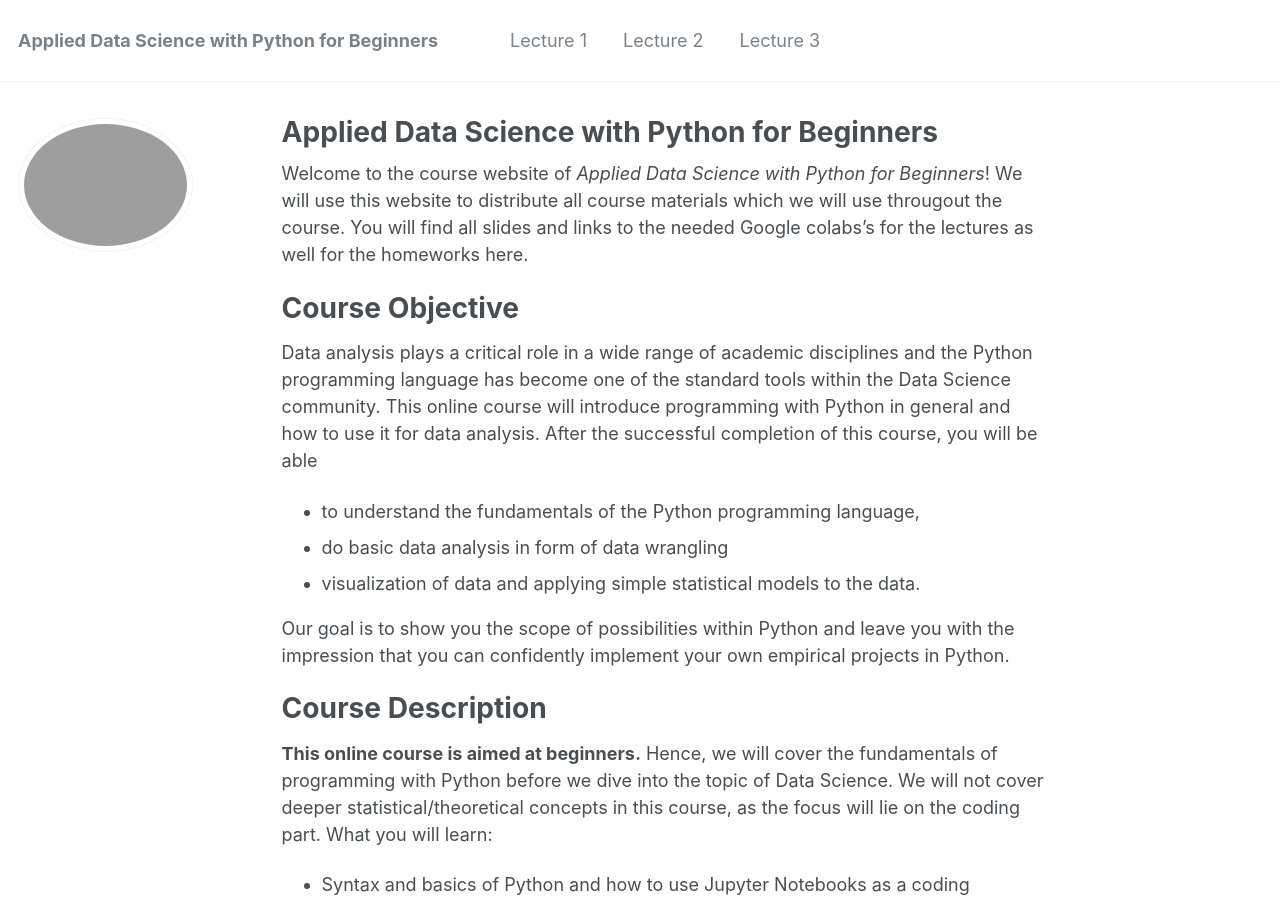
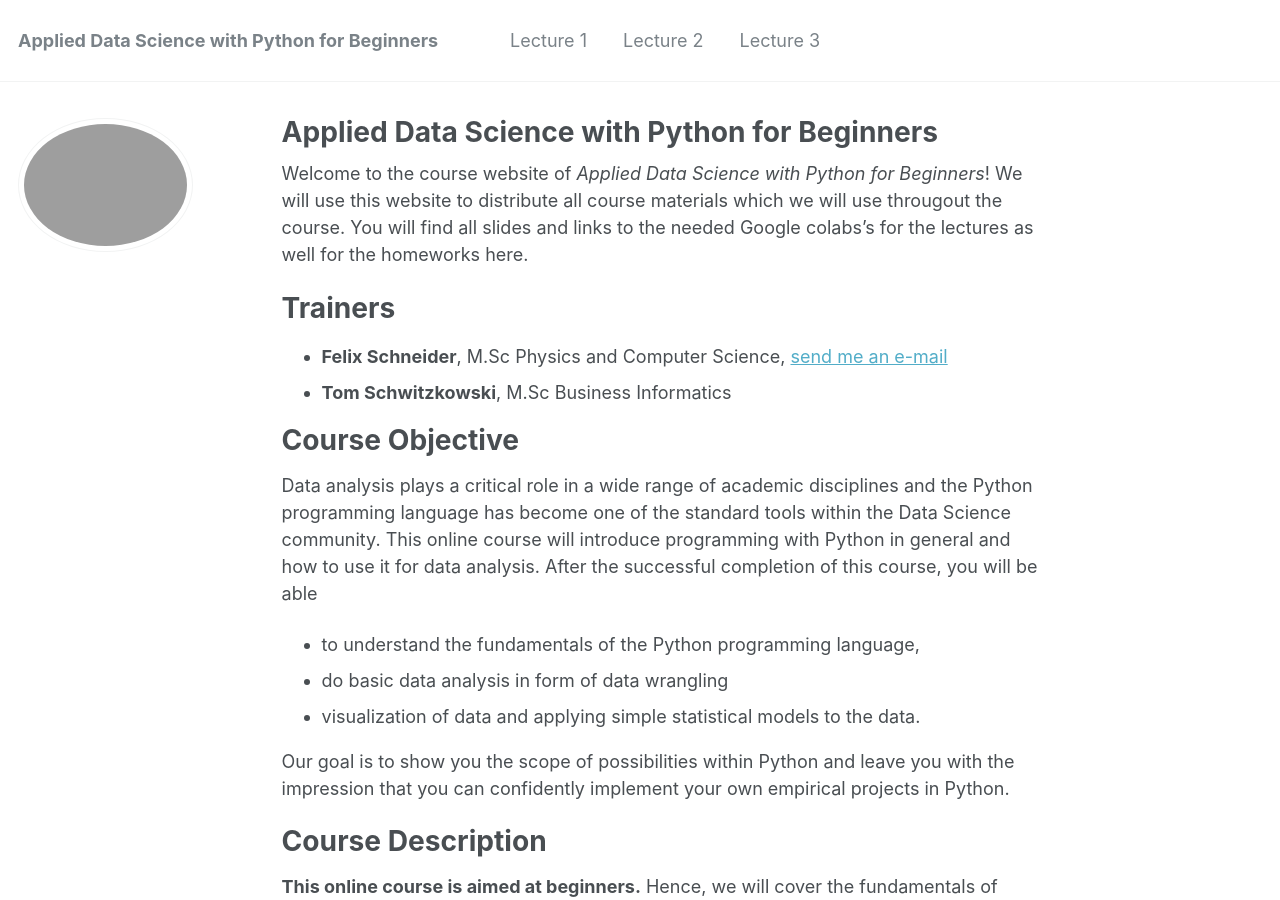
Before and after one commit to flxmschneider/flxmschneider.github.io, a Jekyll site: the page built from _pages/about.md, in a window 1280 px wide and 900 px high. Built offline with Jekyll 4.4.1, drawn with Linux system fonts in a browser that asks for light colours.

Commit message:
adjusted slides

```diff
--- a/_pages/about.md
+++ b/_pages/about.md
@@ -11,6 +11,11 @@ redirect_from:
 
 Welcome to the course website of *Applied Data Science with Python for Beginners*!
 We will use this website to distribute all course materials which we will use througout the course. You will find all slides and links to the needed Google colabs's for the lectures as well for the homeworks here.
+
+# Trainers
+
+- **Felix Schneider**, M.Sc Physics and Computer Science, [send me an e-mail](felix.schneider@tech-academy.io)
+- **Tom Schwitzkowski**, M.Sc Business Informatics
 
 # Course Objective
 Data analysis plays a critical role in a wide range of academic disciplines and the Python programming language has become one of the standard tools within the Data Science community. This online course will introduce programming with Python in general and how to use it for data analysis. After the successful completion of this course, you will be able
```
Also changed, not shown: 1 other file.
